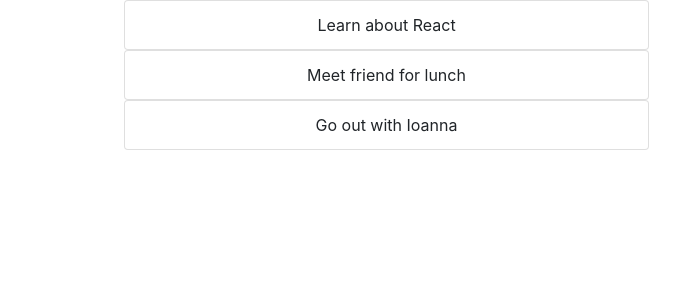
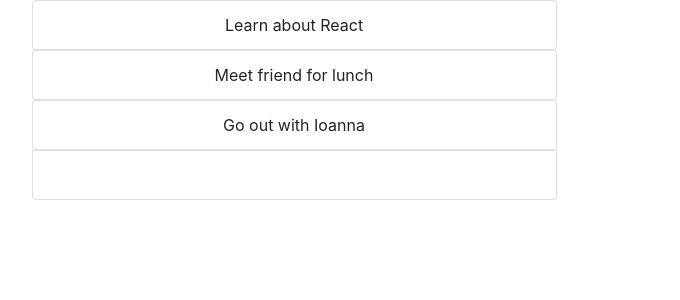
Before and after one commit to kboul/react-todo, a React (Create React App) app: page / in a window 1280 px wide. Shown: the top 300 px of the page, without its empty margins (346-1026 px from the left). Built offline with nearby package versions, Linux system fonts and the light colour scheme.

Commit message:
Implement AddTodo functionality

```diff
--- a/src/components/Main.tsx
+++ b/src/components/Main.tsx
@@ -1,20 +1,26 @@
 import React, { useState } from 'react';
 import Todo from './Todo';
 import { todos as todosData } from '../mockData/todos';
+import TodoForm from './TodoForm';
+import { ITodo } from '../models/ITodo';
 
-export interface MainProps {}
+const Main: React.SFC = () => {
+    const [todos, setTodos] = useState<Array<ITodo>>(todosData);
 
-const Main: React.SFC<MainProps> = () => {
-    const [todos, setTodos] = useState(todosData);
+    const addTodo = (text: string) => {
+        const newTodos: Array<ITodo> = [...todos, { text, isCompleted: false }];
+        setTodos(newTodos);
+    };
 
     return (
         <div className="app">
             <div className="todoList">
                 <ul className="list-group">
-                    {todos.map((todo, id) => (
+                    {todos.map((todo: ITodo, id: number) => (
                         <Todo key={id} index={id} todo={todo} />
                     ))}
                 </ul>
+                <TodoForm addTodo={addTodo} />
             </div>
         </div>
     );
--- a/src/components/Todo.tsx
+++ b/src/components/Todo.tsx
@@ -1,14 +1,14 @@
 import * as React from 'react';
-import { Todo as TodoModel } from '../models/Todo';
+import { ITodo } from '../models/ITodo';
 
 export interface TodoProps {
-    todo: TodoModel;
+    todo: ITodo;
     index: number;
 }
 
 const Todo: React.SFC<TodoProps> = ({ todo, index }) => {
     return (
-        <div className="col-md-6 offset-md-4">
+        <div className="col-md-6 offset-md-3">
             <li className="list-group-item">{todo.text}</li>
         </div>
     );
--- /dev/null
+++ b/src/components/TodoForm.tsx
@@ -0,0 +1,30 @@
+import React, { useState } from 'react';
+import styles from '../sass/TodoForm.module.sass';
+
+export interface TodoFormProps {
+    addTodo: (arg1: string) => void;
+}
+
+const TodoForm: React.SFC<TodoFormProps> = ({ addTodo }) => {
+    const [value, setValue] = useState<string>('');
+
+    const handleSubmit = (e: React.FormEvent<HTMLFormElement>): void => {
+        e.preventDefault();
+        if (!value) return;
+        addTodo(value);
+        setValue('');
+    };
+
+    return (
+        <form onSubmit={handleSubmit}>
+            <input
+                type="text"
+                className={`input ${styles.input}`}
+                value={value}
+                onChange={e => setValue(e.target.value)}
+            />
+        </form>
+    );
+};
+
+export default TodoForm;
--- a/src/mockData/todos.ts
+++ b/src/mockData/todos.ts
@@ -1,4 +1,6 @@
-export const todos = [
+import { ITodo } from '../models/ITodo';
+
+export const todos: Array<ITodo> = [
     {
         text: 'Learn about React',
         isCompleted: false
--- a/src/models/Todo.ts
+++ b/src/models/ITodo.ts
@@ -1,4 +1,4 @@
-export interface Todo {
+export interface ITodo {
     text: string;
     isCompleted: boolean;
 }
--- /dev/null
+++ b/src/sass/TodoForm.module.sass
@@ -0,0 +1,8 @@
+.input
+    border-bottom-right-radius: 0.25rem
+    border-bottom-left-radius: 0.25rem
+    padding: 0.75rem 1.25rem
+    margin-bottom: -1px
+    background-color: #fff
+    border: 1px solid rgba(0, 0, 0, 0.125)
+    width: 525px;
```
